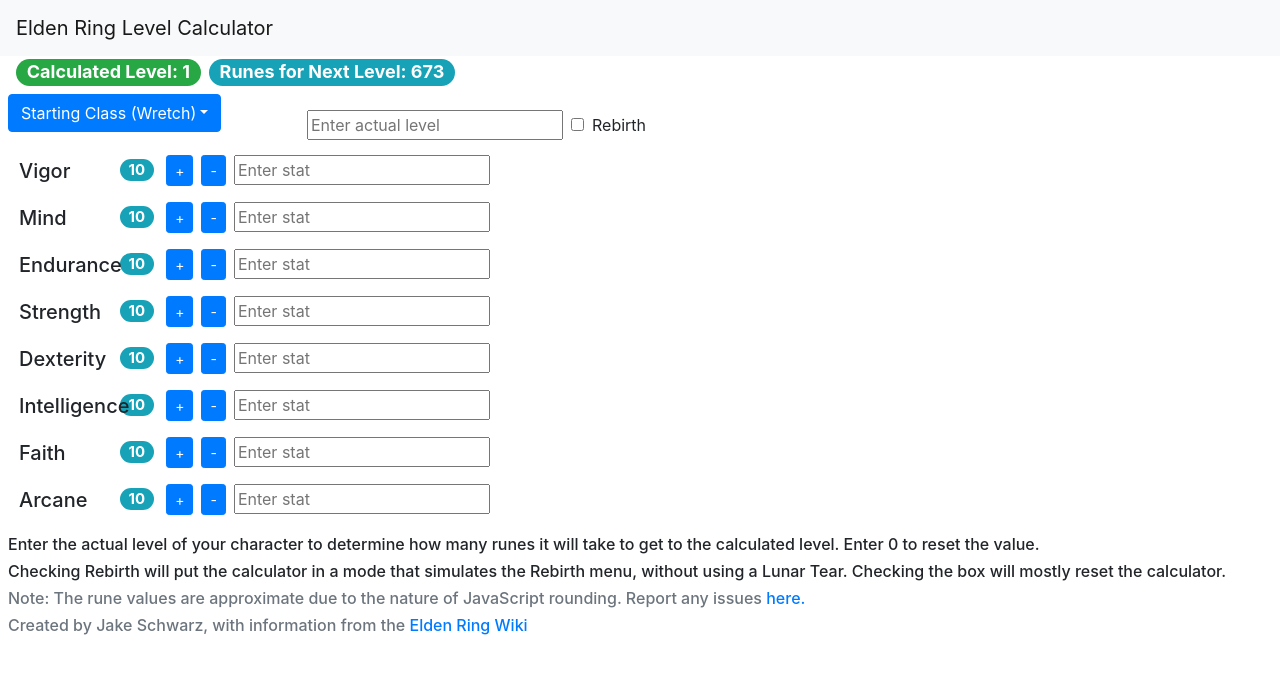
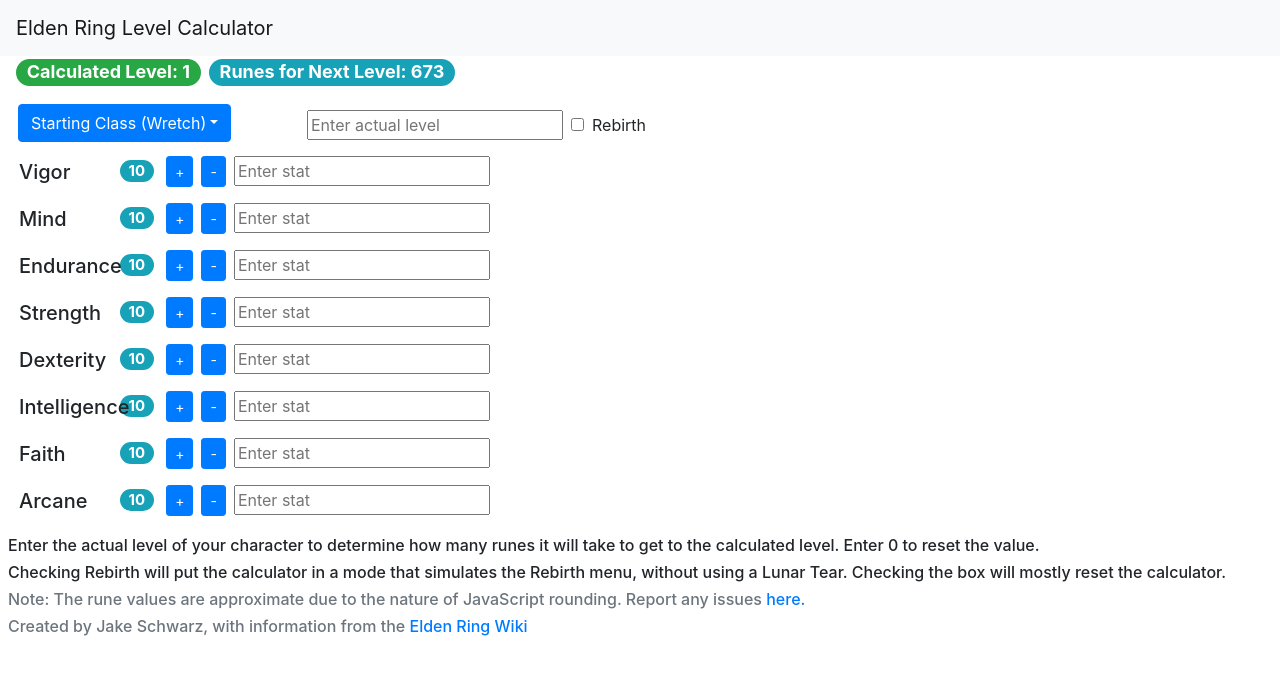
Before and after one commit to js075616/EldenRingCalculator, a React (Create React App) app: page / in a window 1280 px wide. Shown: the top 674 px of the page. Built offline with nearby package versions, Linux system fonts and the light colour scheme; the HTML template or start-up script is replaced by a standard one.

Commit message:
Adding padding back to the dropdown

```diff
--- a/src/components/dropdown.jsx
+++ b/src/components/dropdown.jsx
@@ -5,7 +5,7 @@
 class DropDown extends Component {
   render() {
     return (
-      <div style={{ display: "block", width: 283 }}>
+      <div style={{ display: "block", width: 283, padding: 10 }}>
         <Dropdown>
           <Dropdown.Toggle variant="primary">
             {this.props.dropName}
```
